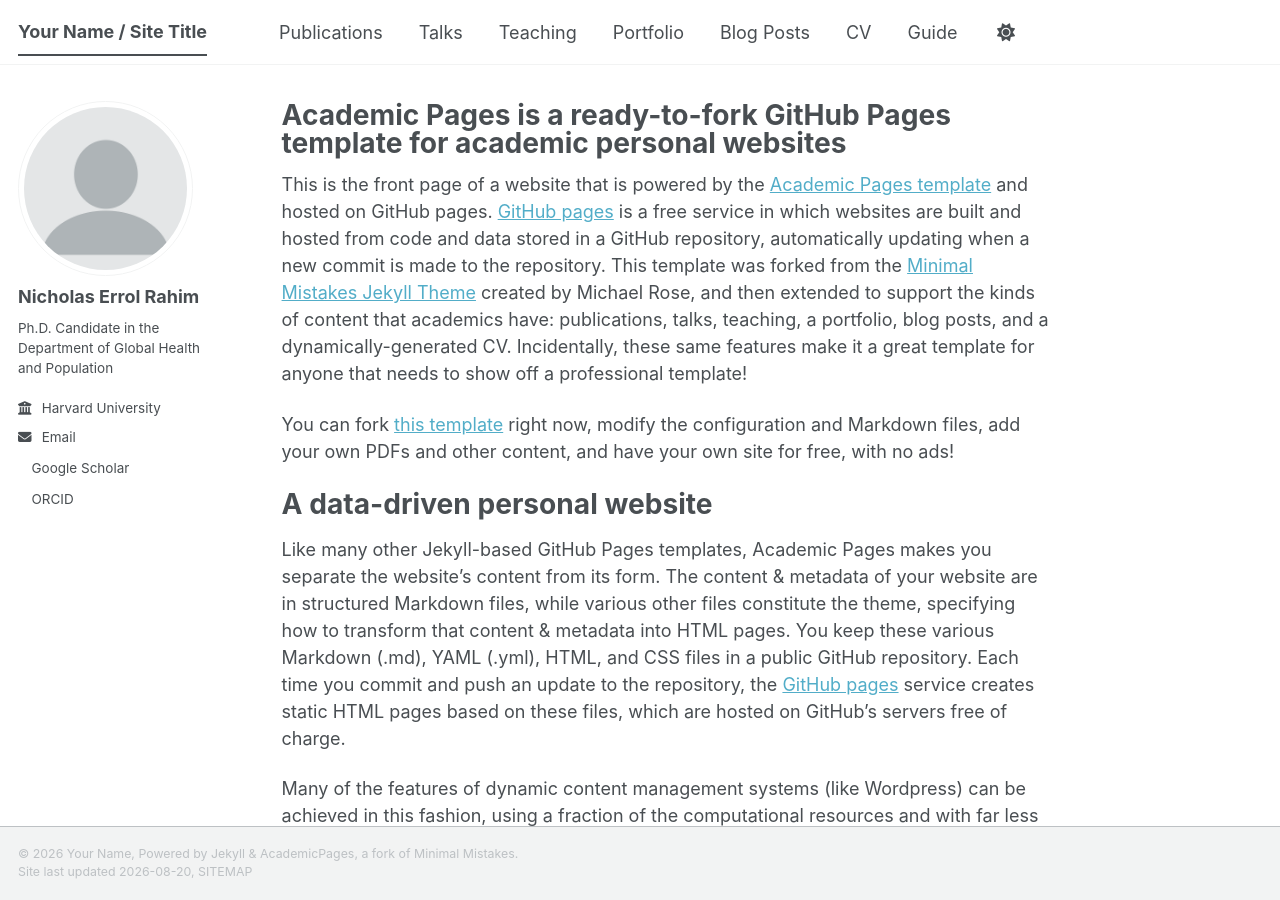
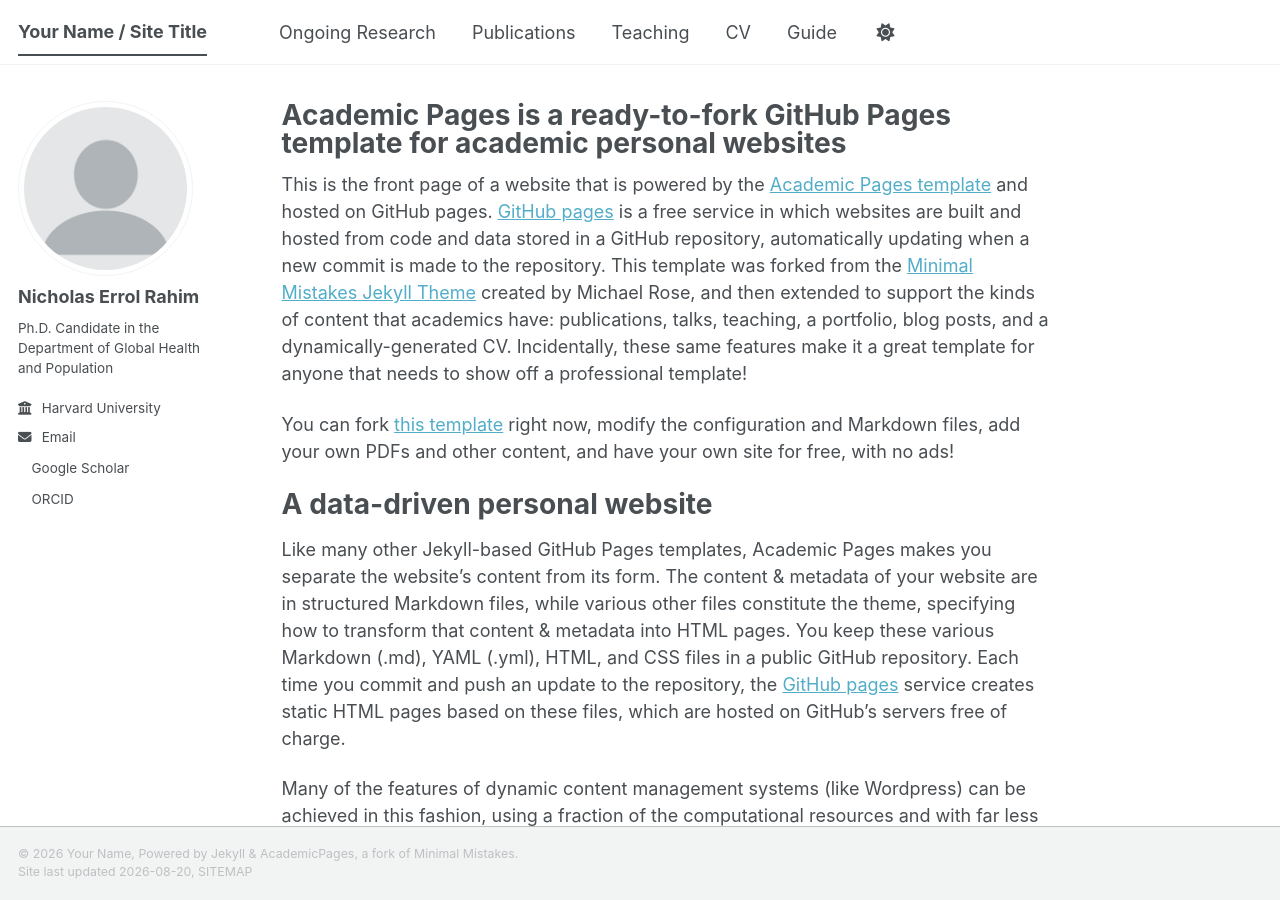
Before and after one commit to nicholasrahim/nicholasrahim.github.io, a Jekyll site: the page built from _pages/about.md, in a window 1280 px wide and 900 px high. Built offline with Jekyll 4.4.1, drawn with Linux system fonts in a browser that asks for light colours; a style sheet for code colours, icons or effects is not loaded.

Commit message:
Update navigation by removing several sections
Removed 'Talks', 'Portfolio', and 'Blog Posts' from navigation.

```diff
--- a/_data/navigation.yml
+++ b/_data/navigation.yml
@@ -8,20 +8,15 @@
 #      Markdown formatted page while the second is generated using JSON.
 
 main:
+
+  - title: "Ongoing Research"
+    url: /portfolio/
+
   - title: "Publications"
     url: /publications/
 
-  - title: "Talks"
-    url: /talks/
-
   - title: "Teaching"
     url: /teaching/
-
-  - title: "Portfolio"
-    url: /portfolio/
-
-  - title: "Blog Posts"
-    url: /year-archive/
 
   - title: "CV"
     url: /cv/
```
